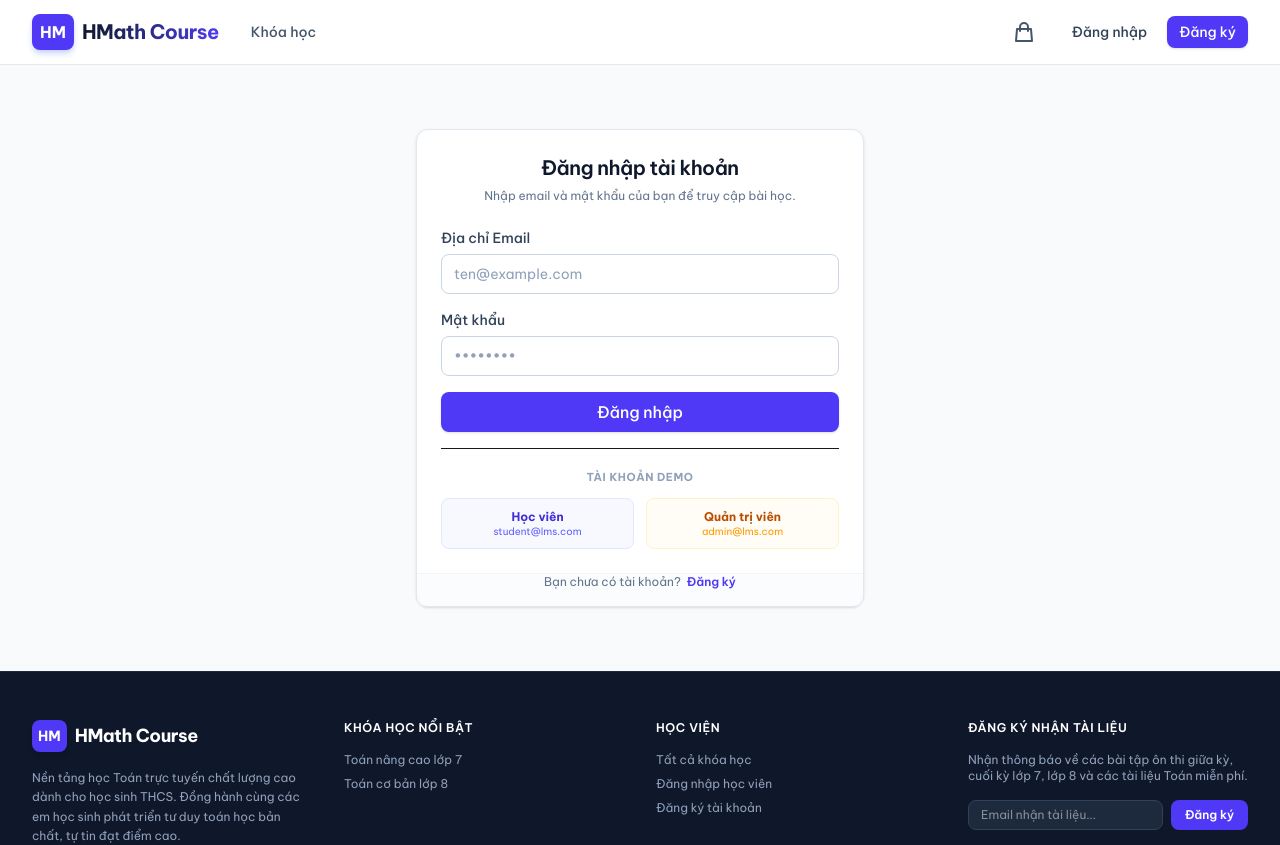
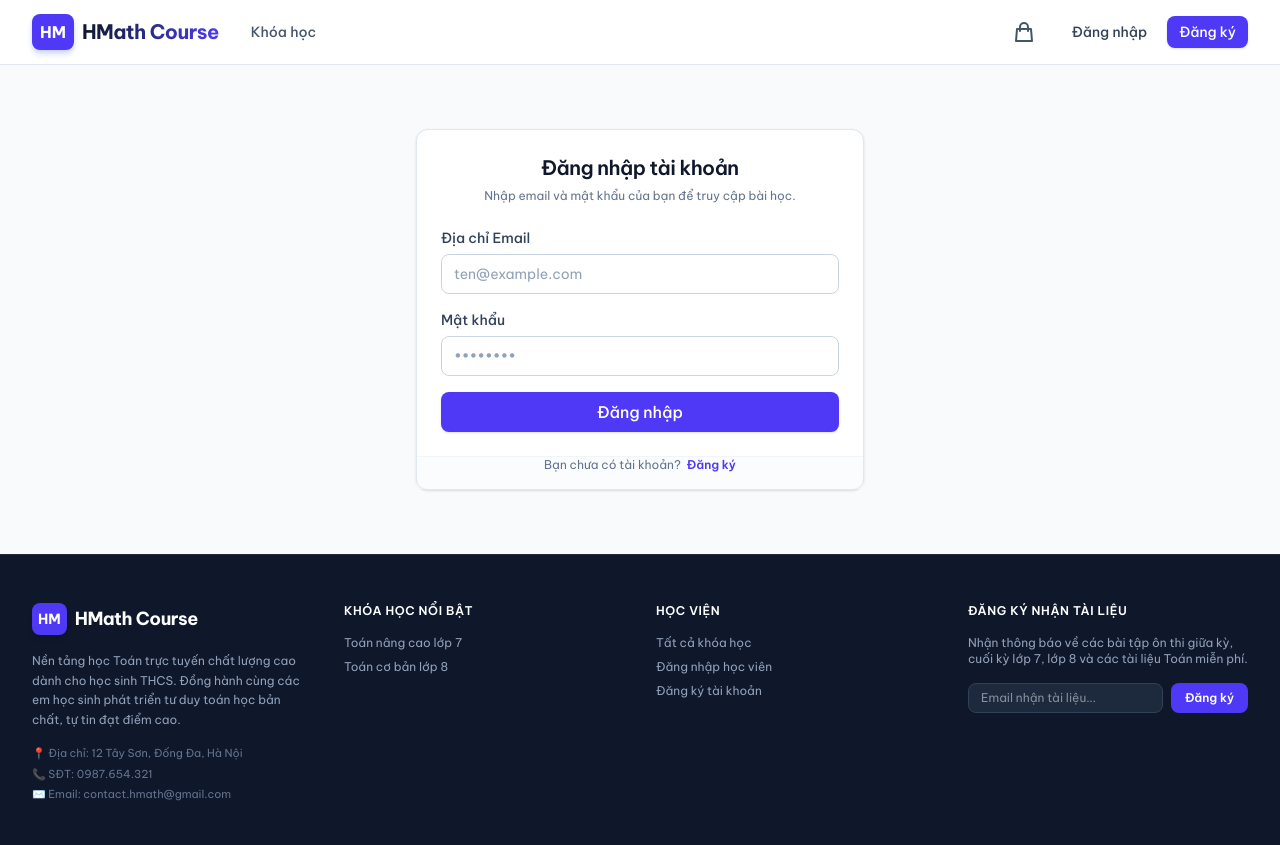
Before and after one commit to maihoabd/hmathcourse, a Next.js app: page /login in a window 1280 px wide. Shown: the top 845 px of the page. Built offline with nearby package versions, Linux system fonts and the light colour scheme.

Commit message:
chore: remove demo account helpers from login page

```diff
--- a/src/app/login/page.tsx
+++ b/src/app/login/page.tsx
@@ -101,30 +101,7 @@ function LoginForm() {
           </Button>
         </form>
 
-        {/* Quick Demo Logins Helper */}
-        <div className="pt-5 border-t border-slate-150 space-y-3">
-          <p className="text-[11px] font-bold text-slate-400 text-center uppercase tracking-wider">
-            Tài khoản Demo
-          </p>
-          <div className="grid grid-cols-2 gap-3">
-            <button
-              type="button"
-              onClick={() => handleQuickLogin('student')}
-              className="flex flex-col items-center justify-center p-2.5 rounded-lg border border-indigo-100 bg-indigo-50/50 hover:bg-indigo-50 text-indigo-700 transition-colors text-center text-xs focus:outline-none"
-            >
-              <span className="font-bold">Học viên</span>
-              <span className="text-[10px] text-indigo-500">student@lms.com</span>
-            </button>
-            <button
-              type="button"
-              onClick={() => handleQuickLogin('admin')}
-              className="flex flex-col items-center justify-center p-2.5 rounded-lg border border-amber-100 bg-amber-50/50 hover:bg-amber-50 text-amber-700 transition-colors text-center text-xs focus:outline-none"
-            >
-              <span className="font-bold">Quản trị viên</span>
-              <span className="text-[10px] text-amber-500">admin@lms.com</span>
-            </button>
-          </div>
-        </div>
+
       </CardContent>
       <CardFooter className="px-6 py-4 border-t border-slate-100 flex items-center justify-center bg-slate-50/50 text-xs">
         <span className="text-slate-500 mr-1.5">Bạn chưa có tài khoản?</span>
```
